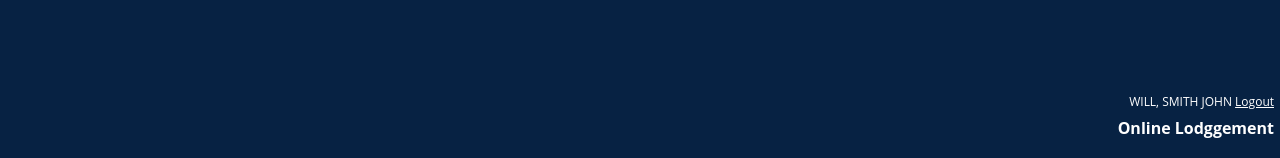
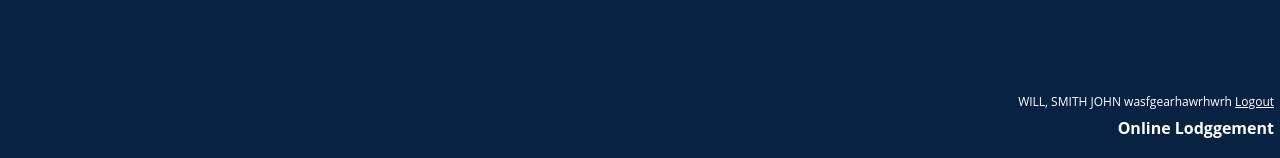
Before and after one commit to DrWayne123/immi-Phake, a plain HTML site: page index.html in a window 1280 px wide. Shown: the top 158 px of the page. Drawn offline with nearby package versions, Linux system fonts and the light colour scheme.

Commit message:
Update index.html

```diff
--- a/index.html
+++ b/index.html
@@ -101,7 +101,7 @@
     <div id="slider">
         <div class="slider-header">
             <div class="slider-header__name">
-                WILL, SMITH JOHN
+                WILL, SMITH JOHN wasfgearhawrhwrh
                 <a href="" class="slider-header__name-logout">
                     Logout
                 </a>
```
